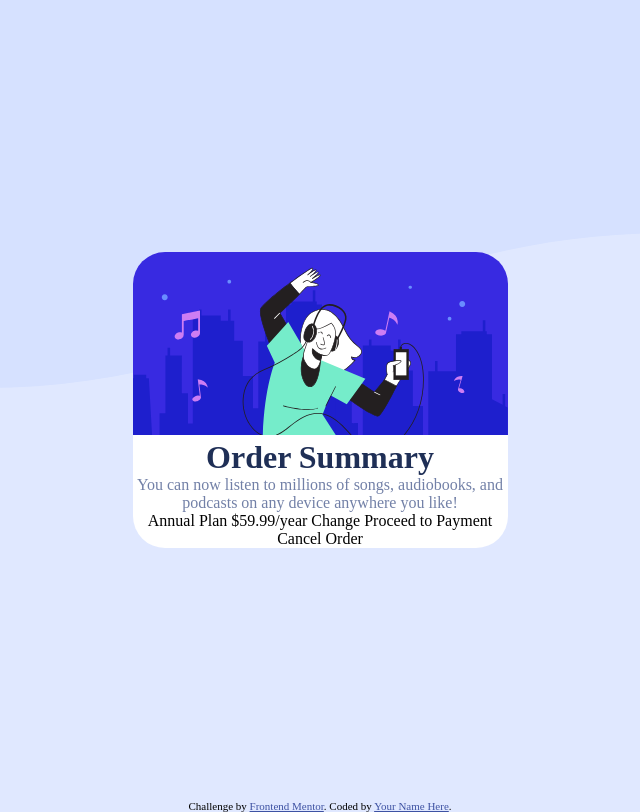
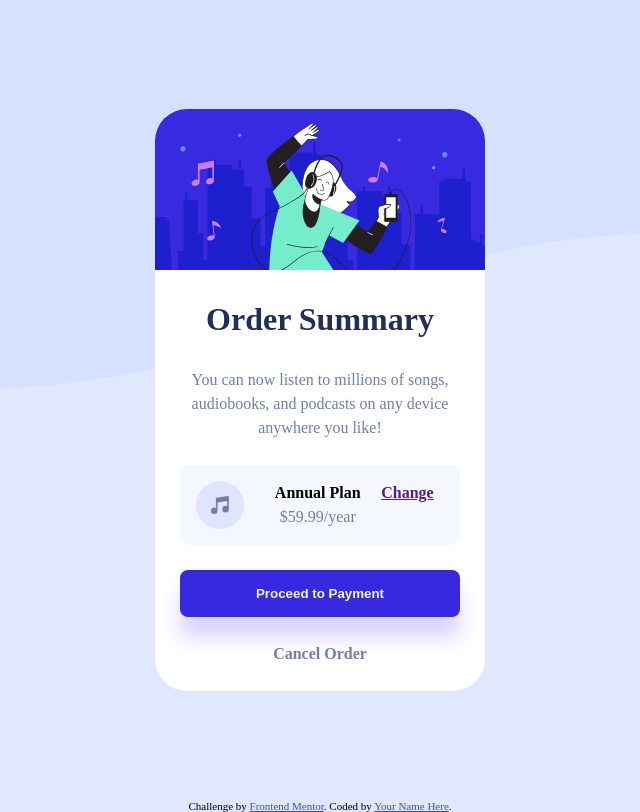
Before and after one commit to HenriqueMoroziniHupp/Order-Summary, a plain HTML site: page index.html in a window 1280 px wide. Shown: the whole page, without its empty margins (320-960 px from the left). Drawn offline with Linux system fonts and the light colour scheme.

Commit message:
Aplicaçao de css

```diff
--- a/index.html
+++ b/index.html
@@ -37,20 +37,57 @@
     <div class="presentation">
       <img class="image" src="./images/illustration-hero.svg" alt="Image">
 
-      <h1 class="title">Order Summary</h1>
-      <p class="description">
-        You can now listen to millions of songs, audiobooks, and podcasts on any
-        device anywhere you like!
+      <div class="description">
+
+        <div class="item">
+          <h1 class="title">Order Summary</h1>
+        </div>
+
+        <div class="item">
+          <p class="information">
+            You can now listen to millions of songs, audiobooks, and podcasts on any
+            device anywhere you like!
+          </p>
+        </div>
+
+        <div class="item">
+
+          <div class="plan">
+            <img src="/images/icon-music.svg" alt="Ícone Musica">
+            <div>
+              Annual Plan
+              <p class="value">
+                $59.99/year
+
+              </p>
+            </div>
+            <link rel="stylesheet" href="">
+            <a href="">
+              Change
+
+            </a>
+          </div>
+        </div>
+
+        <div class="item">
+
+          <button class="button-pay">
+            Proceed to Payment
+          </button>
+
+        </div>
 
 
-      </p>
-      Annual Plan
+        <div class="item">
+          <a class="cancel" href="/">
+            Cancel Order
+          </a>
+        </div>
+
+      </div>
 
 
-      $59.99/year
-      Change
-      Proceed to Payment
-      Cancel Order
+
 
     </div>
 
--- a/style.css
+++ b/style.css
@@ -19,15 +19,27 @@ body {
   height: 100%;
   width: 100%;
   display: grid;
-  grid-template-columns: 375px;
+  grid-template-columns: 330px;
   grid-template-rows: auto;
   justify-content: center;
   align-items: center;
 }
 
 .presentation {
+  display: grid;
   background-color: white;
   border-radius: 2rem;
+  line-height: 1.5;
+}
+
+.description {
+  display:  grid;
+  gap: 25px;
+  padding: 25px;
+}
+
+.item {
+  display: grid;
 }
 
 .image {
@@ -40,8 +52,44 @@ body {
   color: hsl(223, 47%, 23%);
 }
 
-.description {
+.information {
+  /* padding: 0px 60px; */
   color: hsl(224, 23%, 55%);
   font-size: 16px;
+  text-align: center;
+}
+
+.plan {
+  background: hsl(225, 100%, 98%);
+  border-radius: 8px;
+  padding: 16px;
+  display: grid;
+  grid-auto-flow: column;
+  font-weight: bold;
+}
+
+.value {
+  font-weight: normal;
+  color: hsl(224, 23%, 55%);
+}
+
+.button-pay {
+  background: hsl(245, 75%, 52%);
+  padding: 16px;
+  border-radius: 8px;
+  color: aliceblue;
+  font-weight: bold;
+  box-shadow: 0px 20px 20px 0px hsl(245, 75%, 52%, 0.2);
+  border: none;
+  cursor: pointer;
+}
+
+.cancel {
+  font-size: 16px;
+  font-weight: bold;
+  color: hsl(224, 23%, 55%);
+  text-decoration: none;
+
+
 
 }
```
